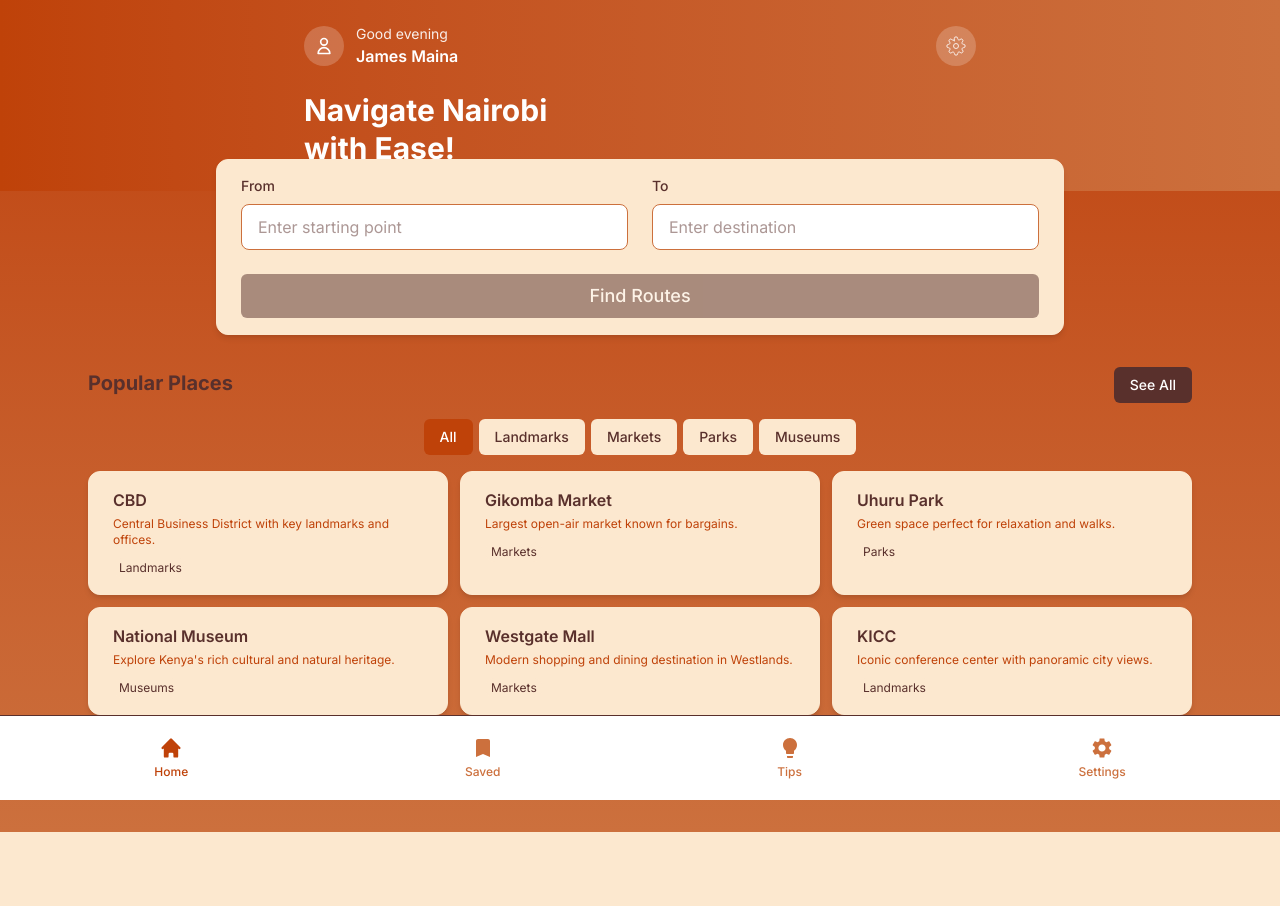
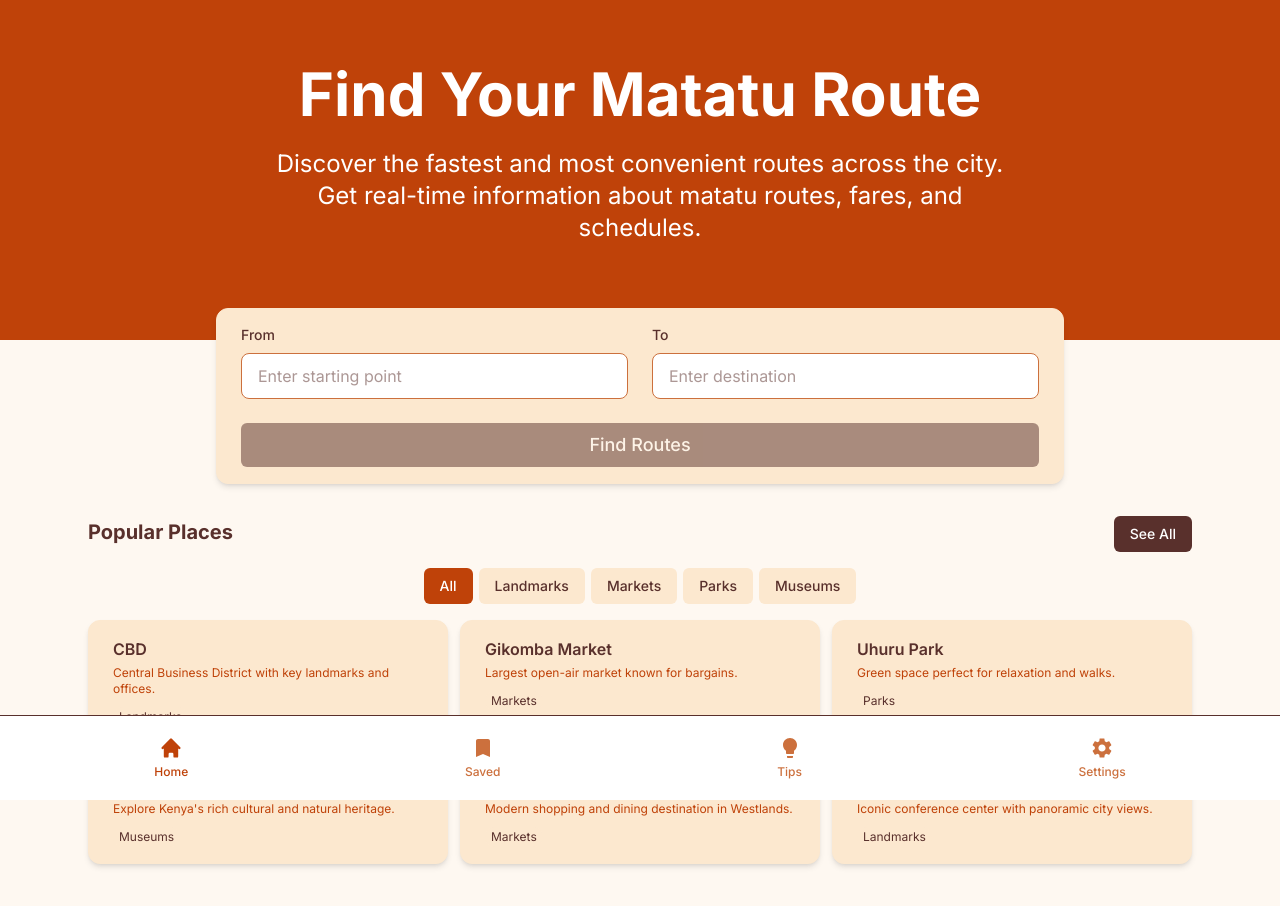
Before and after one commit to Emmy-ck/switch, a Next.js app in the folder matatu-finder/: page / in a window 1280 px wide. Shown: the top 906 px of the page. Before the commit the page ends 832 px from the top, so only its background shows below. Built offline with nearby package versions, Linux system fonts and the light colour scheme.

Commit message:
Search update

```diff
--- a/matatu-finder/src/app/page.tsx
+++ b/matatu-finder/src/app/page.tsx
@@ -39,34 +39,17 @@ export default function HomePage() {
   };
 
   return (
-    <div className="min-h-screen bg-gradient-to-b from-[var(--color-brand-primary)] to-[var(--color-brand-accent)]">
-      {/* Header Section */}
-      <div className="bg-gradient-to-r from-[var(--color-brand-primary)] to-[var(--color-brand-accent)] text-[var(--color-brand-white)] px-4 sm:px-6 lg:px-8 py-4 sm:py-6">
-        <div className="max-w-md mx-auto lg:max-w-2xl">
-          <div className="flex items-center justify-between mb-4 sm:mb-6">
-            <div className="flex items-center space-x-3">
-              <div className="w-8 h-8 sm:w-10 sm:h-10 bg-white/20 rounded-full flex items-center justify-center">
-                <svg className="w-4 h-4 sm:w-5 sm:h-5 text-white" fill="none" stroke="currentColor" viewBox="0 0 24 24">
-                  <path strokeLinecap="round" strokeLinejoin="round" strokeWidth={2} d="M16 7a4 4 0 11-8 0 4 4 0 018 0zM12 14a7 7 0 00-7 7h14a7 7 0 00-7-7z" />
-                </svg>
-              </div>
-              <div>
-                <p className="text-xs sm:text-sm opacity-90">Good evening</p>
-                <p className="text-sm sm:text-base font-semibold">James Maina</p>
-              </div>
-            </div>
-            <div className="w-8 h-8 sm:w-10 sm:h-10 bg-white/20 rounded-full flex items-center justify-center">
-              <svg className="w-4 h-4 sm:w-5 sm:h-5 text-white" fill="none" stroke="currentColor" viewBox="0 0 24 24">
-                <circle cx="12" cy="12" r="3"></circle>
-                <path d="M19.4 15a1.65 1.65 0 0 0 .33 1.82l.06.06a2 2 0 0 1 0 2.83 2 2 0 0 1-2.83 0l-.06-.06a1.65 1.65 0 0 0-1.82-.33 1.65 1.65 0 0 0-1 1.51V21a2 2 0 0 1-2 2 2 2 0 0 1-2-2v-.09A1.65 1.65 0 0 0 9 19.4a1.65 1.65 0 0 0-1.82.33l-.06.06a2 2 0 0 1-2.83 0 2 2 0 0 1 0-2.83l.06-.06a1.65 1.65 0 0 0 .33-1.82 1.65 1.65 0 0 0-1.51-1H3a2 2 0 0 1-2-2 2 2 0 0 1 2-2h.09A1.65 1.65 0 0 0 4.6 9a1.65 1.65 0 0 0-.33-1.82l-.06-.06a2 2 0 0 1 0-2.83 2 2 0 0 1 2.83 0l.06.06a1.65 1.65 0 0 0 1.82.33H9a1.65 1.65 0 0 0 1 1.51V3a2 2 0 0 1 2-2 2 2 0 0 1 2 2v.09a1.65 1.65 0 0 0 1 1.51 1.65 1.65 0 0 0 1.82-.33l.06-.06a2 2 0 0 1 2.83 0 2 2 0 0 1 0 2.83l-.06.06a1.65 1.65 0 0 0-.33 1.82V9a1.65 1.65 0 0 0 1.51 1H21a2 2 0 0 1 2 2 2 2 0 0 1-2 2h-.09a1.65 1.65 0 0 0-1.51 1z"></path>
-              </svg>
-            </div>
-          </div>
-          <div>
-            <h1 className="text-xl sm:text-2xl lg:text-3xl font-bold leading-tight">
-              Navigate Nairobi<br />with Ease!
-            </h1>
-          </div>
+    <div className="min-h-screen bg-[color-mix(in_srgb,var(--color-brand-light)_30%,white_70%)]">
+      {/* Hero Section */}
+      <div className="bg-[var(--color-brand-primary)] text-[var(--color-brand-white)] py-16">
+        <div className="max-w-6xl mx-auto px-6 text-center">
+          <h1 className="text-5xl md:text-6xl font-bold mb-6 fade-in">
+            Find Your Matatu Route
+          </h1>
+          <p className="text-xl md:text-2xl mb-8 max-w-3xl mx-auto slide-in-bottom">
+            Discover the fastest and most convenient routes across the city.
+            Get real-time information about matatu routes, fares, and schedules.
+          </p>
         </div>
       </div>
 
```
